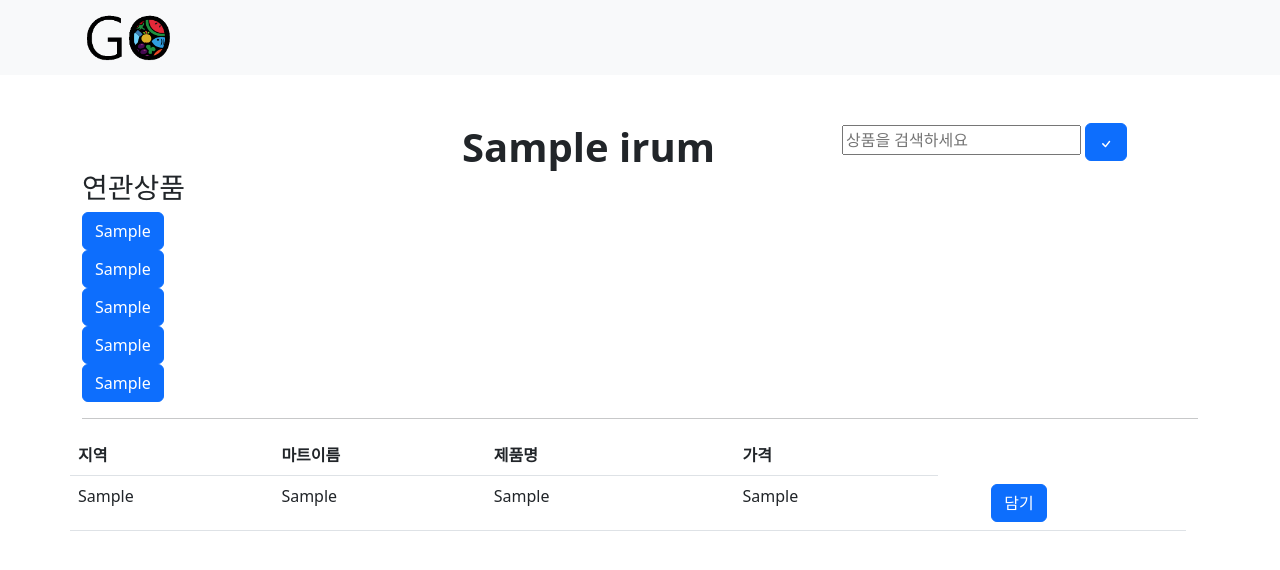
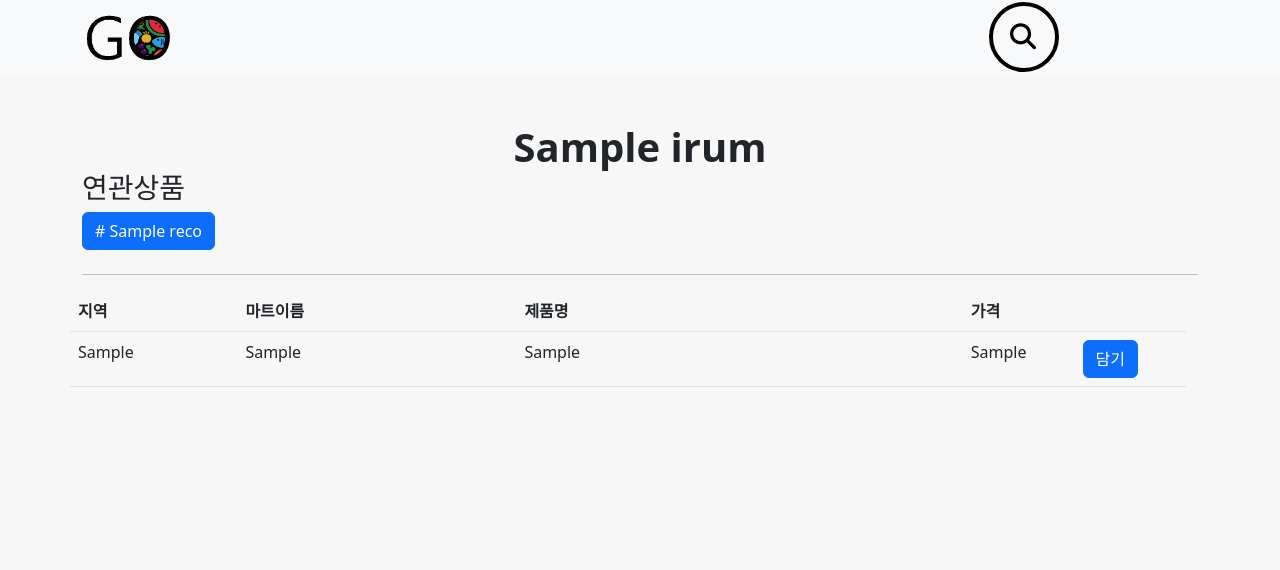
Before and after one commit to kjh000/FinalProject_one, a Django app: template project_app/templates/finder.html in a window 1280 px wide. Shown: the top 570 px of the page. Run offline with Django 4.2, Linux system fonts and the light colour scheme; the template is opened without the code that fills it: most values are stand-ins (such as "Sample title", 1, 10 or a date in 2020); some libraries are stand-ins or nearby versions.

Commit message:
전체적인(바구니 뺴고) CSS 수정 및 간소화 작업과 마크업 코드 수정

```diff
--- a/project_app/static/css/finder.css
+++ /dev/null
@@ -1,7 +0,0 @@
-@charset "UTF-8";
-.a{height: 2rem; margin-bottom: 1rem;}
-.choice{height: auto;}
-.sticky{position: sticky; background-color: rgba(247, 247, 247); width: 100%; height: 475px; top: 270px; border-radius: 10px 20px 30px 40px;}
-.basket{height: 325px;}
-.order{height: 150px;}
-.item_price{height: 150px; line-height: 30px; text-align:right;}
--- /dev/null
+++ b/project_app/static/css/go.css
@@ -0,0 +1,73 @@
+@charset "UTF-8";
+body {background-color:rgba(247, 247, 247);}
+img {width :30%;height:30%;}
+.a{
+	height:2rem;
+	margin-bottom:1rem;
+}
+.choice{height: auto;}
+.ta{width:15%}
+.tb{width:25%}
+.tc{width:40%}
+.main{
+    position: absolute;
+    top: 40%;
+    left: 50%;
+    transform: translate(-50%,-50%);
+}
+.receipt{
+	margin:100px auto auto;
+    border:1px solid black;
+}
+.center{
+    position: absolute;
+    top: 50%;
+    left: 50%;
+    transform: translate(-50%,-50%);
+}
+.box{
+    position: absolute;
+    top: 50%;
+    left: 80%;
+    transform: translate(-50%,-50%);
+}
+.input {
+    padding: 10px;
+    width: 70px;
+    height: 70px;
+    background: none;
+    border: 4px solid #000000;
+    border-radius: 50px;
+    box-sizing: border-box;
+    font-family: Comic Sans MS;
+    font-size: 26px;
+    color: #000000;
+    outline: none;
+    transition: .5s;
+}
+.box:hover input{
+    width: 300px;
+    border-radius: 10px;
+}
+i{
+    position: absolute;
+    top: 50%;
+    right: 10px;
+    transform: translate(-50%,-50%);
+    font-size: 26px;
+    color: #000000;
+    transition: .2s;
+}
+.box:hover i{
+    opacity: 0;
+    z-index: -1;
+}
+.center:hover input{
+    width: 300px;
+    border-radius: 10px;
+}
+
+.center:hover i{
+    opacity: 0;
+    z-index: -1;
+}
--- a/project_app/static/css/main.css
+++ /dev/null
@@ -1,5 +0,0 @@
-@charset "UTF-8";
-body{background-color:  rgba(247, 247, 247);}
-h1{text-align: center; margin-bottom: 50px;}
-.center{position: absolute; top: 45%; left: 60%; transform: translate(-50%,-50%);}
-select{ height: 3.8em; width: 400px; outline: none; box-shadow: 3px 3px 10px #566270; border: none; color: #4F86C6;}
--- /dev/null
+++ b/project_app/static/js/finder.js
@@ -0,0 +1,61 @@
+$(function () {
+	$("#searchInput").autocomplete({
+		source: List,
+		focus : function(event, ui) {
+			return false;
+		},
+		minLength: 1,
+		delay: 100,
+	});
+});
+List=['간장', '계란', '고추장', '과자', '기저귀', '껌', '냉동만두', '된장', '두루마리화장지', '두부', '라면', '마요네즈', '맛김', '맛살', '맥주', '밀가루', '분유', '사이다', '생리대', '생수', '샴푸', '설탕', '세탁세제', '소주', '시리얼', '식용유', '쌈장', '아이스크림', '어묵', '오렌지주스', '우유', '즉석밥', '참기름', '참치 캔', '커피', '케첩', '콜라', '햄']
+//id, class, tagname 선택시에 querySelector보다 getElementById, getElementsByClassName, getElementsByTagName 사용이 빠르다
+/*
+window.onload = function(){
+	const buttons = document.querySelectorAll(".btn")
+	for (let button of buttons) {
+		button.addEventListener('click', function(){
+
+			let result = confirm("장바구니 페이지로 이동하시겠습니까?");
+			if(result){
+				//location.href = "basket";
+				//location.href = "basket";
+				//frm.submit();
+				return true;
+			}else{
+				return false;
+			}
+
+			//frm.submit();
+		})
+	}
+}
+*/
+
+//document.querySelectorAll(".btn").addEventListener("click", function(){
+/*
+document.querySelector(".btn").addEventListener("click", function(){
+	let btn = document.querySelectorAll(".btn");
+	for (let i=0; i<btn.length; i++){
+		btn[i]
+	}
+
+	let result = confirm("장바구니 페이지로 이동하시겠습니까?");
+	if(result){
+		location.href = "basket";
+	}else{
+		return false;
+	}
+})
+*/
+
+//document.querySelector(".btn").addEventListener("click", function(){
+//document.querySelectorAll(".btn").addEventListener("click", function(){
+//	console.log("1");
+//})
+
+//const sections = document.querySelectorAll("#tb , #tb .btn");
+//console.log(sections.constructor.name);
+
+//body > div > div.row.items > div > table > tbody > tr:nth-child(1) > td:nth-child(8) > button
+//body > div > div.row.items > div > table > tbody > tr:nth-child(2) > td:nth-child(8) > button
--- a/project_app/static/js/main.js
+++ /dev/null
@@ -1,32 +0,0 @@
-/**
- *
- */
- /*
-let items = false;
-
-function update_selected() {
-  $("#itemSelect").val(0);
-  $("#itemSelect").find("option[value!=0]").detach();
-
-  $("#itemSelect").append(items.filter(".item_" + $(this).val()));
-}
-
-$(function() {
-  items = $("#itemSelect").find("option[value!=0]");
-  items.detach();
-
-  $("#productSelect").change(update_selected);
-  $("#productSelect").trigger("change");
-});
-*/
-$(function () {
-	$("#searchInput").autocomplete({
-		source: List,
-		focus : function(event, ui) {
-			return false;
-		},
-		minLength: 1,
-		delay: 100,
-	});
-});
-List=['간장', '계란', '고추장', '과자', '기저귀', '껌', '냉동만두', '된장', '두루마리화장지', '두부', '라면', '마요네즈', '맛김', '맛살', '맥주', '밀가루', '분유', '사이다', '생리대', '생수', '샴푸', '설탕', '세탁세제', '소주', '시리얼', '식용유', '쌈장', '아이스크림', '어묵', '오렌지주스', '우유', '즉석밥', '참기름', '참치 캔', '커피', '케첩', '콜라', '햄']
--- a/project_app/templates/finder.html
+++ b/project_app/templates/finder.html
@@ -7,69 +7,12 @@
 <title>Finder</title>
 <!-- CSS only -->
 <link href="https://cdn.jsdelivr.net/npm/bootstrap@5.2.0-beta1/dist/css/bootstrap.min.css" rel="stylesheet" integrity="sha384-0evHe/X+R7YkIZDRvuzKMRqM+OrBnVFBL6DOitfPri4tjfHxaWutUpFmBp4vmVor" crossorigin="anonymous">
-    <link rel="stylesheet" type="text/css" href="/static/css/finder.css">
+<link rel="stylesheet" type="text/css" href="/static/css/go.css?after">
 <link rel="stylesheet" href="//code.jquery.com/ui/1.12.1/themes/base/jquery-ui.css">
+<script src="https://kit.fontawesome.com/afd6aa68df.js" crossorigin="anonymous"></script>
 <script src="http://code.jquery.com/jquery-latest.js"></script>
 <script src="https://code.jquery.com/ui/1.12.1/jquery-ui.js"></script>
-    <script type="text/javascript" src="/static/js/main.js"></script>
-	<style type="text/css">
-    img {
-		width : 30%;
-		height: 30%;
-	}
-    </style>
-<script type="text/javascript">
-	//id, class, tagname 선택시에 querySelector보다 getElementById, getElementsByClassName, getElementsByTagName 사용이 빠르다
-	/*
-	window.onload = function(){
-		const buttons = document.querySelectorAll(".btn")
-		for (let button of buttons) {
-			button.addEventListener('click', function(){
-
-				let result = confirm("장바구니 페이지로 이동하시겠습니까?");
-				if(result){
-					//location.href = "basket";
-					//location.href = "basket";
-					//frm.submit();
-					return true;
-				}else{
-					return false;
-				}
-
-				//frm.submit();
-			})
-		}
-	}
-	*/
-
-	//document.querySelectorAll(".btn").addEventListener("click", function(){
-	/*
-	document.querySelector(".btn").addEventListener("click", function(){
-		let btn = document.querySelectorAll(".btn");
-		for (let i=0; i<btn.length; i++){
-			btn[i]
-		}
-
-		let result = confirm("장바구니 페이지로 이동하시겠습니까?");
-		if(result){
-			location.href = "basket";
-		}else{
-			return false;
-		}
-	})
-	*/
-
-	//document.querySelector(".btn").addEventListener("click", function(){
-	//document.querySelectorAll(".btn").addEventListener("click", function(){
-	//	console.log("1");
-	//})
-
-	//const sections = document.querySelectorAll("#tb , #tb .btn");
-	//console.log(sections.constructor.name);
-
-	//body > div > div.row.items > div > table > tbody > tr:nth-child(1) > td:nth-child(8) > button
-	//body > div > div.row.items > div > table > tbody > tr:nth-child(2) > td:nth-child(8) > button
-</script>
+<script type="text/javascript" src="/static/js/finder.js"></script>
 </head>
 <body>
 	<nav class="navbar navbar-expand-lg navbar-light bg-light" aria-label="Eighth navbar example">
@@ -78,71 +21,40 @@
 			<button class="navbar-toggler" type="button" data-bs-toggle="collapse" data-bs-target="#navbarsExample07" aria-controls="navbarsExample07" aria-expanded="false" aria-label="Toggle navigation">
 				<span class="navbar-toggler-icon"></span>
 			</button>
-			<!--
-			<div class="collapse navbar-collapse" id="navbarsExample07">
-				<ul class="navbar-nav me-auto mb-2 mb-lg-0">
-					<li class="nav-item">
-						<a class="nav-link active" aria-current="page" href="#">Home</a>
-					</li>
-				</ul>
+			<div class="box">
+		        <form name="search" action="search" method="get">
+		            <input type="text" class="input" name="searchInput" id="searchInput"
+		            onmouseout="document.search.txt.value = ''">
+		        </form>
+		        <i class="fas fa-search"></i>
 		    </div>
-			 -->
 		</div>
 	</nav>
     <div class="container">
-
         <div class="row a"></div>
         <div class="row a">
             <div class="col-md-4"></div>
-            <div class="col-md-4">
+            <div class="col-md-4 text-center">
             	<h1><strong>{{irum}}</strong></h1>
             </div>
-            <div class="col-md-4">
-            	<form action="search" method="get">
-            	      <input id="searchInput2" name="searchInput2" placeholder="상품을 검색하세요">
-            	      <button class="btn btn-primary" type="submit">
-            	      	<svg xmlns="http://www.w3.org/2000/svg" width="16" height="16" fill="currentColor" class="bi bi-check" viewBox="0 0 16 16">
-						<path d="M10.97 4.97a.75.75 0 0 1 1.07 1.05l-3.99 4.99a.75.75 0 0 1-1.08.02L4.324 8.384a.75.75 0 1 1 1.06-1.06l2.094 2.093 3.473-4.425a.267.267 0 0 1 .02-.022z"/>
-						</svg>
-            	      </button>
-            	</form>
-            </div>
+            <div class="col-md-4"></div>
         </div>
         <div class="row choice">
-
         	<h3>연관상품</h3>
-
             <form action="show" name="frm" method="get">
+            {% for i in reco %}
+           	 	<input type="hidden" name="searchInput" id="searchInput" value="{{i}}" readonly/>
+           	 	<button type="submit" class="btn btn-primary mb-2"># {{i}}</button>
+			{% endfor %}
+			</form>
+        	<!--
+        	<h2>O's choices</h2>
             <div class="col-md-2">
-           	 	<input type="hidden" name="searchInput" id="searchInput" value="{{reco.1}}" readonly/>
-           	 	<input class="btn btn-primary" type="submit" value="{{reco.1}}" >
+                <svg xmlns="http://www.w3.org/2000/svg" width="8rem" height="8rem" fill="currentColor" class="bi bi-box" viewBox="0 0 16 16">
+                    <path d="M8.186 1.113a.5.5 0 0 0-.372 0L1.846 3.5 8 5.961 14.154 3.5 8.186 1.113zM15 4.239l-6.5 2.6v7.922l6.5-2.6V4.24zM7.5 14.762V6.838L1 4.239v7.923l6.5 2.6zM7.443.184a1.5 1.5 0 0 1 1.114 0l7.129 2.852A.5.5 0 0 1 16 3.5v8.662a1 1 0 0 1-.629.928l-7.185 2.874a.5.5 0 0 1-.372 0L.63 13.09a1 1 0 0 1-.63-.928V3.5a.5.5 0 0 1 .314-.464L7.443.184z"/>
+                </svg>
             </div>
-            </form>
-            <form action="show" name="frm" method="get">
-            <div class="col-md-2">
-           	 	<input type="hidden" name="searchInput" id="searchInput" value="{{reco.2}}" readonly/>
-           	 	<input class="btn btn-primary" type="submit" value="{{reco.2}}" >
-            </div>
-            </form>
-            <form action="show" name="frm" method="get">
-            <div class="col-md-2">
-           	 	<input type="hidden" name="searchInput" id="searchInput" value="{{reco.3}}" readonly/>
-           	 	<input class="btn btn-primary" type="submit" value="{{reco.3}}" >
-            </div>
-            </form>
-            <form action="show" name="frm" method="get">
-            <div class="col-md-2">
-           	 	<input type="hidden" name="searchInput" id="searchInput" value="{{reco.4}}" readonly/>
-           	 	<input class="btn btn-primary" type="submit" value="{{reco.4}}" >
-            </div>
-            </form>
-            <form action="show" name="frm" method="get">
-            <div class="col-md-2">
-	           	 <input type="hidden" name="searchInput" id="searchInput" value="{{reco.5}}" readonly/>
-           	 	<input class="btn btn-primary" type="submit" value="{{reco.5}}" >
-            </div>
-            </form>
-
+            -->
         </div>
         <hr/>
         <div class="row items">
@@ -152,20 +64,19 @@
 						<tr>
 							<th>지역</th>
 							<th>마트이름</th>
-							<th colspan='2'>제품명</th>
+							<th>제품명</th>
 							<th>가격</th>
+							<th></th>
 						</tr>
 					</thead>
-					<tbody id="tb">
+					<tbody>
 					{% for df in dfl %}
 						<tr> <!-- form이 반복문 안에 있으면 유지 보수나 디버깅 할 때 안 좋다? 물어보기 -->
 							<form action="basket" name="frm" method="get" onsubmit="return confirm('장바구니 페이지로 이동하시겠습니까?');">
-									<td>{{df.0}}</td>
-									<td>{{df.2}}</td>
-									<td>{{df.4}}</td>
-									<td><input type="hidden" name="name" id="name" value="{{df.4}}" readonly/></td>
-									<td>{{df.5}}</td>
-									<td><input type="hidden" name="price" id="price" value="{{df.5}}" readonly/></td>
+								<td class='ta'>{{df.0}}</td>
+								<td class='tb'>{{df.2}}</td>
+								<td class='tc'>{{df.4}}<input type="hidden" name="name" id="name" value="{{df.4}}" readonly/></td>
+								<td>{{df.5}}<input type="hidden" name="price" id="price" value="{{df.5}}" readonly/></td>
 								<!-- <td><button class="btn btn-primary" type="button">담기</button></td> -->
 								<!-- <td><input class="btn btn-primary" type="button" value="담기" ></td> -->
 								<td><input class="btn btn-primary" type="submit" value="담기" ></td>
```
Also changed, not shown: project_app/templates/main.html (+10 -35 lines), project_app/templates/receipt.html (+57 -82 lines), db.sqlite3. Lines whose indentation alone changed are shown as unchanged.
